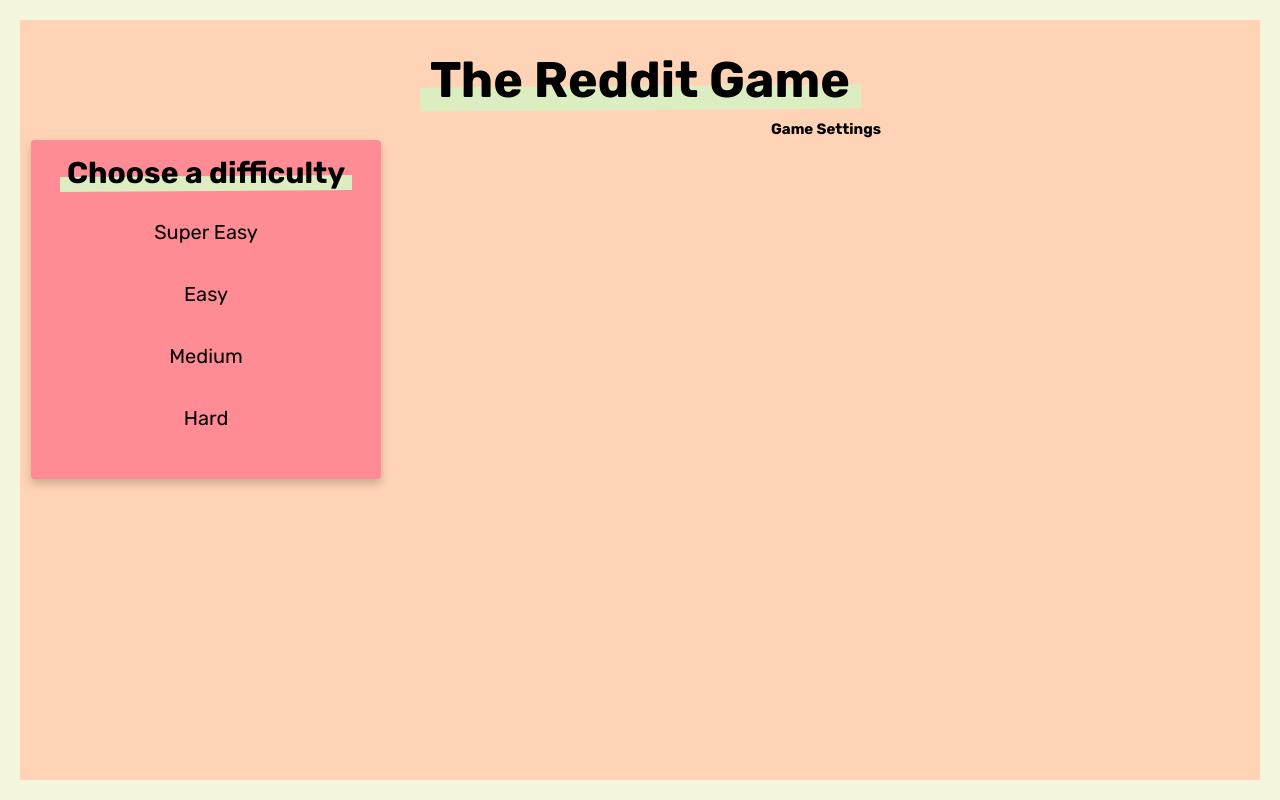
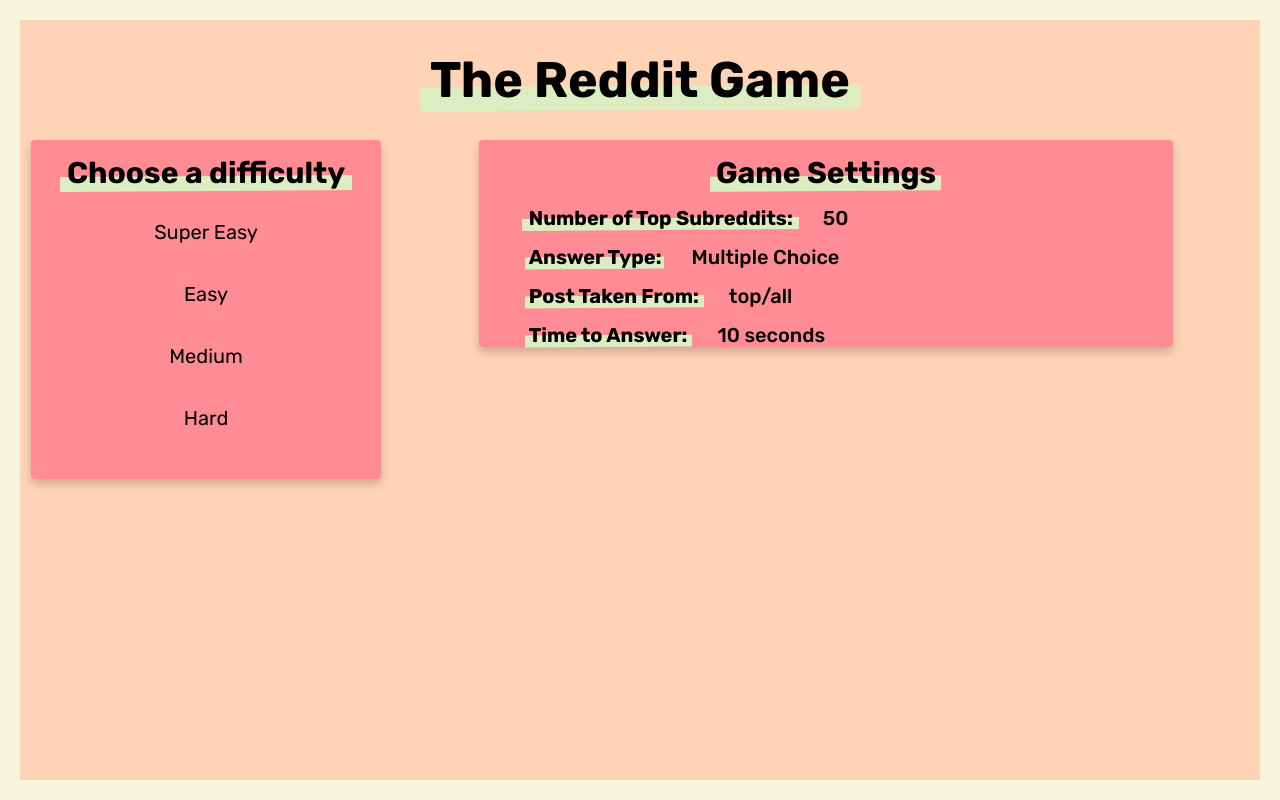
Before and after one commit to jamesdebnam/reddit-game, a React (Create React App) app: page / in a window 1280 px wide. Built offline with nearby package versions, Linux system fonts and the light colour scheme.

Commit message:
wired up configSlice to game settings

```diff
--- a/src/DifficultyForm/DifficultyForm.jsx
+++ b/src/DifficultyForm/DifficultyForm.jsx
@@ -6,14 +6,15 @@
 export default function DifficultyForm() {
   const dispatch = useDispatch();
 
-  const setDifficulty = (event) => dispatch(setDifficulty(event.target.value));
+  const dispatchSetDifficulty = (event) =>
+    dispatch(setDifficulty(event.target.value));
 
   return (
     <div className="difficulty">
       <h2 className="difficulty__header">Choose a difficulty</h2>
       <div className="radio radio__super-easy">
         <input
-          onClick={setDifficulty}
+          onClick={dispatchSetDifficulty}
           name="difficulty"
           type="radio"
           id="super-easy"
@@ -25,7 +26,7 @@
       </div>
       <div className="radio radio__easy">
         <input
-          onClick={setDifficulty}
+          onClick={dispatchSetDifficulty}
           name="difficulty"
           type="radio"
           id="easy"
@@ -37,7 +38,7 @@
       </div>
       <div className="radio radio__medium">
         <input
-          onClick={setDifficulty}
+          onClick={dispatchSetDifficulty}
           name="difficulty"
           type="radio"
           id="medium"
@@ -49,7 +50,7 @@
       </div>
       <div className="radio radio__hard">
         <input
-          onClick={setDifficulty}
+          onClick={dispatchSetDifficulty}
           name="difficulty"
           type="radio"
           id="hard"
--- a/src/GameSettings/GameSettings.jsx
+++ b/src/GameSettings/GameSettings.jsx
@@ -1,9 +1,58 @@
 import React from "react";
+import { useSelector } from "react-redux";
 
 export default function GameSettings() {
-  return (
-    <div className="settings">
-      <h2 className="settings__header">Game Settings</h2>
-    </div>
-  );
+  const config = useSelector((state) => state.config);
+
+  if (config) {
+    return (
+      <div className="settings">
+        <h2 className="settings__header">Game Settings</h2>
+        <ul className="settings__list">
+          <li className="list-item">
+            <h4 className="list-item__header">Number of Top Subreddits: </h4>
+            <p className="list-item__text">{config.subredditNum}</p>
+          </li>
+          <li className="list-item">
+            <h4 className="list-item__header">Answer Type: </h4>
+            <p className="list-item__text">
+              {config.multiChoice ? "Multiple Choice" : "Type it in"}
+            </p>
+          </li>
+
+          <li className="list-item">
+            <h4 className="list-item__header">Post Taken From: </h4>
+            <p className="list-item__text">{config.listing}</p>
+          </li>
+
+          <li className="list-item">
+            <h4 className="list-item__header">Time to Answer: </h4>
+            <p className="list-item__text">{config.time} seconds</p>
+          </li>
+        </ul>
+      </div>
+    );
+  } else {
+    return (
+      <div className="settings">
+        <h2 className="settings__header">Game Settings</h2>
+        <ul className="settings__list">
+          <li className="list-item">
+            <h4 className="list-item__header">Number of Top Subreddits</h4>
+          </li>
+          <li className="list-item">
+            <h4 className="list-item__header">Answer Type</h4>
+          </li>
+
+          <li className="list-item">
+            <h4 className="list-item__header">Post Taken From</h4>
+          </li>
+
+          <li className="list-item">
+            <h4 className="list-item__header">Time to Answer</h4>
+          </li>
+        </ul>
+      </div>
+    );
+  }
 }
--- a/src/react-app-env.d.ts
+++ /dev/null
@@ -1 +0,0 @@
-/// <reference types="react-scripts" />
--- a/src/reducers/configSlice.js
+++ b/src/reducers/configSlice.js
@@ -1,4 +1,4 @@
-import { createSlice, PayloadAction } from "@reduxjs/toolkit";
+import { createSlice } from "@reduxjs/toolkit";
 
 const configSlice = createSlice({
   name: "config",
--- a/src/sass/abstracts/_mixins.scss
+++ b/src/sass/abstracts/_mixins.scss
@@ -11,3 +11,22 @@
     z-index: -1;
   }
 }
+
+@mixin card {
+  margin: 2rem 4rem;
+
+  background-color: $color-warm-tertiary;
+  border-radius: 4px;
+  box-shadow: 0 0.5rem 1rem rgba(0, 0, 0, 0.2);
+  position: relative;
+  z-index: 1;
+}
+
+@mixin standard-header {
+  padding-top: 1.5rem;
+  font-size: 3rem;
+  display: inline-block;
+  position: relative;
+
+  @include heading-underline;
+}
--- a/src/sass/base/_typography.scss
+++ b/src/sass/base/_typography.scss
@@ -1,11 +1,6 @@
 .difficulty {
   &__header {
-    padding-top: 1.5rem;
-    font-size: 3rem;
-    display: inline-block;
-    position: relative;
-
-    @include heading-underline;
+    @include standard-header;
   }
 
   &__label {
@@ -21,3 +16,24 @@
 
   @include heading-underline;
 }
+
+.settings__header {
+  @include standard-header;
+}
+
+.list-item {
+  list-style: none;
+  text-align: start;
+  padding-left: 5rem;
+  &__header {
+    @include standard-header;
+    font-size: 2rem;
+  }
+
+  &__text {
+    display: inline-block;
+    margin-left: 3rem;
+    font-size: 2rem;
+    font-weight: 500;
+  }
+}
--- a/src/sass/components/_difficulty-radio.scss
+++ b/src/sass/components/_difficulty-radio.scss
@@ -1,12 +1,9 @@
 .difficulty {
-  margin: 2rem 4rem;
+  @include card;
+
   text-align: center;
   width: 35rem;
-  background-color: $color-warm-tertiary;
-  border-radius: 4px;
-  box-shadow: 0 0.5rem 1rem rgba(0, 0, 0, 0.2);
-  position: relative;
-  z-index: 1;
+
   grid-area: choose;
   justify-self: center;
   align-self: start;
--- /dev/null
+++ b/src/sass/components/_settings.scss
@@ -0,0 +1,6 @@
+.settings {
+  @include card;
+  width: 80%;
+  justify-self: center;
+  align-self: start;
+}
--- a/src/sass/main.scss
+++ b/src/sass/main.scss
@@ -6,6 +6,7 @@
 @import "base/utilities";
 
 @import "components/difficulty-radio";
+@import "components/settings";
 
 @import "layout/home-grid";
 
```
Also changed, not shown: tsconfig.json (deleted, +0 -28 lines).
